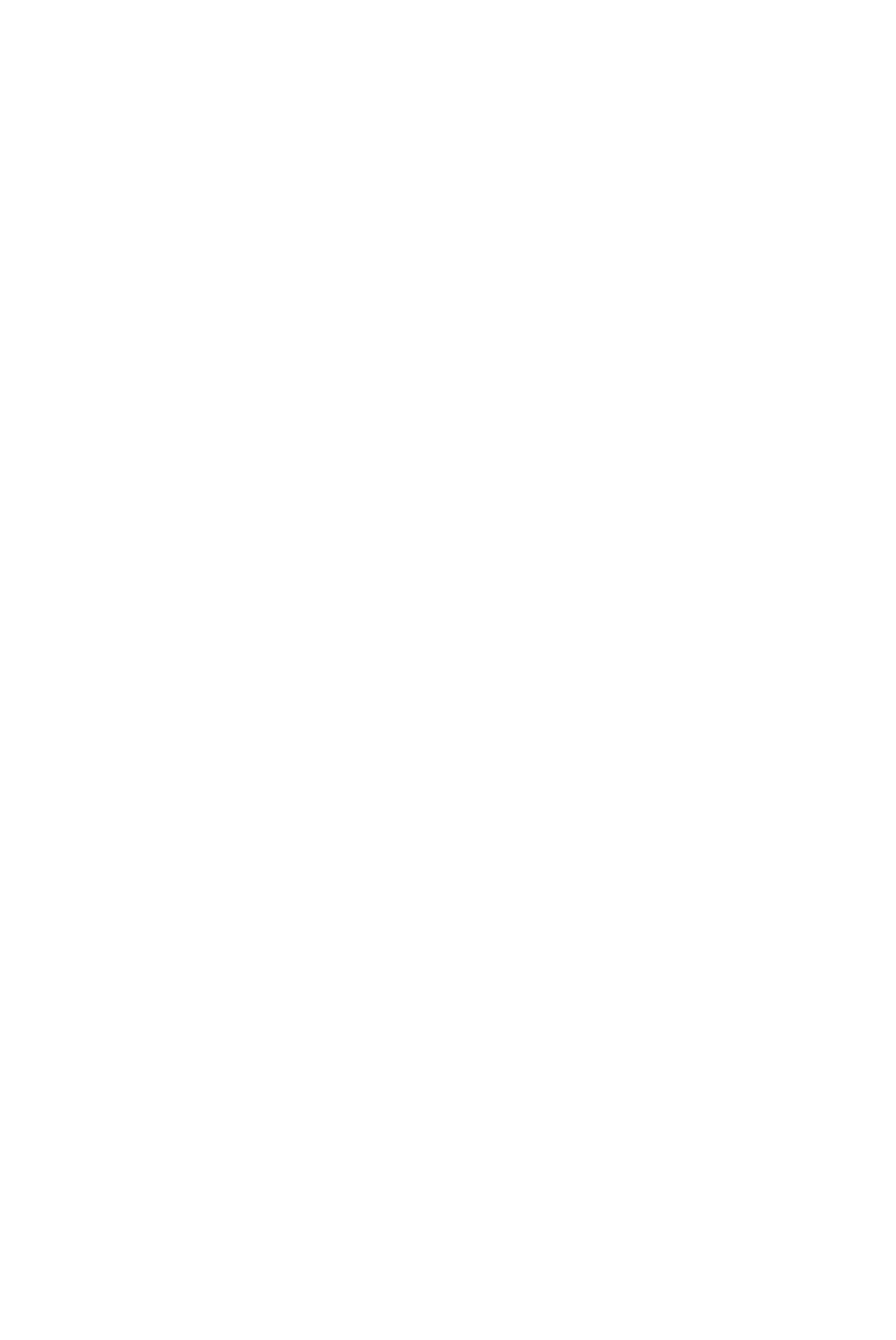
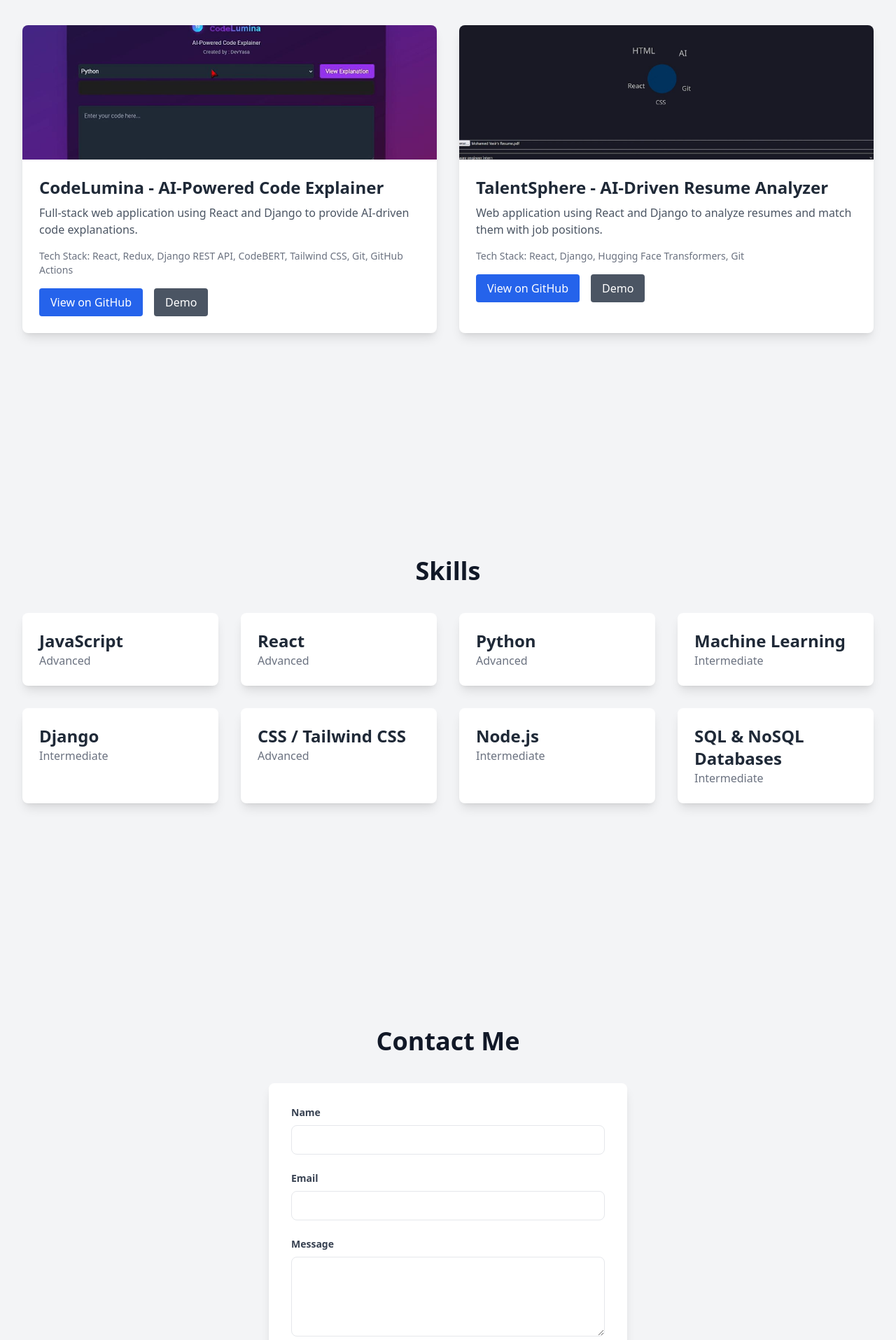
Before and after one commit to DevYasa/mohamed-yasir, a React (Create React App) app: page / in a window 1280 px wide. Shown: the part 882-2797 px from the top of the page at 70% size. Before the commit the page ends 818 px from the top, so only its background shows below. Built offline with nearby package versions, Linux system fonts and the light colour scheme.

Commit message:
Update to SPA

```diff
--- a/src/App.css
+++ b/src/App.css
@@ -1,3 +1,7 @@
+html {
+  scroll-behavior: smooth;
+}
+
 .App {
   text-align: center;
 }
--- a/src/App.js
+++ b/src/App.js
@@ -1,5 +1,5 @@
+// App.js
 import React, { useState } from 'react';
-import { HashRouter as Router, Route, Routes } from 'react-router-dom';
 import { motion } from 'framer-motion';
 import Header from './components/Header';
 import Home from './components/Home';
@@ -12,7 +12,6 @@ function App() {
   const [darkMode, setDarkMode] = useState(false);
 
   return (
-    <Router>
     <div className={`min-h-screen flex flex-col transition-colors duration-300 ${darkMode ? 'bg-gray-900 text-white' : 'bg-gray-100 text-gray-900'}`}>
       <Header darkMode={darkMode} setDarkMode={setDarkMode} />
       <motion.main
@@ -21,16 +20,13 @@ function App() {
         animate={{ opacity: 1, y: 0 }}
         transition={{ duration: 0.5 }}
       >
-          <Routes>
-            <Route path="/" element={<Home />} />
-            <Route path="/projects" element={<Projects />} />
-            <Route path="/skills" element={<Skills />} />
-            <Route path="/contact" element={<Contact />} />
-          </Routes>
+        <section id="home"><Home /></section>
+        <section id="projects" className="py-20"><Projects /></section>
+        <section id="skills" className="py-20"><Skills /></section>
+        <section id="contact" className="py-20"><Contact /></section>
       </motion.main>
       <Footer />
     </div>
-    </Router>
   );
 }
 
--- a/src/components/Contact.js
+++ b/src/components/Contact.js
@@ -1,3 +1,4 @@
+// Contact.js
 import React, { useState } from 'react';
 import { motion } from 'framer-motion';
 
@@ -5,70 +6,76 @@ function Contact() {
   const [formData, setFormData] = useState({ name: '', email: '', message: '' });
 
   const handleChange = (e) => {
-    setFormData({ ...formData, [e.target.name]: e.target.value });
+    const { name, value } = e.target;
+    setFormData({ ...formData, [name]: value });
   };
 
   const handleSubmit = (e) => {
     e.preventDefault();
-    // Here you would typically send the form data to a server
     console.log('Form submitted:', formData);
-    // Reset form after submission
+    // Here you could add actual form submission logic
     setFormData({ name: '', email: '', message: '' });
   };
 
   return (
-    <motion.div
-      className="contact py-20"
-      initial={{ opacity: 0 }}
-      animate={{ opacity: 1 }}
+    <div className="contact py-20">
+      <h2 className="text-4xl font-bold text-center mb-10">Contact Me</h2>
+      <div className="max-w-lg mx-auto">
+        <motion.form
+          className="bg-white dark:bg-gray-800 p-8 rounded-lg shadow-lg"
+          onSubmit={handleSubmit}
+          initial={{ opacity: 0, y: 20 }}
+          animate={{ opacity: 1, y: 0 }}
           transition={{ duration: 0.5 }}
         >
-      <h2 className="text-4xl font-bold text-center mb-10">Contact Me</h2>
-      <form onSubmit={handleSubmit} className="max-w-lg mx-auto">
-        <div className="mb-4">
-          <label htmlFor="name" className="block text-sm font-medium mb-2">Name</label>
+          <div className="mb-6">
+            <label htmlFor="name" className="block text-sm font-semibold text-gray-700 dark:text-gray-300 mb-2">
+              Name
+            </label>
             <input
               type="text"
-            id="name"
               name="name"
               value={formData.name}
               onChange={handleChange}
-            className="w-full px-3 py-2 border border-gray-300 rounded-md focus:outline-none focus:ring-2 focus:ring-blue-500"
+              className="w-full px-4 py-2 border rounded-lg focus:outline-none focus:border-blue-500 dark:bg-gray-700 dark:text-white"
               required
             />
           </div>
-        <div className="mb-4">
-          <label htmlFor="email" className="block text-sm font-medium mb-2">Email</label>
+          <div className="mb-6">
+            <label htmlFor="email" className="block text-sm font-semibold text-gray-700 dark:text-gray-300 mb-2">
+              Email
+            </label>
             <input
               type="email"
-            id="email"
               name="email"
               value={formData.email}
               onChange={handleChange}
-            className="w-full px-3 py-2 border border-gray-300 rounded-md focus:outline-none focus:ring-2 focus:ring-blue-500"
+              className="w-full px-4 py-2 border rounded-lg focus:outline-none focus:border-blue-500 dark:bg-gray-700 dark:text-white"
               required
             />
           </div>
-        <div className="mb-4">
-          <label htmlFor="message" className="block text-sm font-medium mb-2">Message</label>
+          <div className="mb-6">
+            <label htmlFor="message" className="block text-sm font-semibold text-gray-700 dark:text-gray-300 mb-2">
+              Message
+            </label>
             <textarea
-            id="message"
               name="message"
               value={formData.message}
               onChange={handleChange}
+              className="w-full px-4 py-2 border rounded-lg focus:outline-none focus:border-blue-500 dark:bg-gray-700 dark:text-white"
               rows="4"
-            className="w-full px-3 py-2 border border-gray-300 rounded-md focus:outline-none focus:ring-2 focus:ring-blue-500"
               required
             ></textarea>
           </div>
           <button
             type="submit"
-          className="w-full bg-blue-500 text-white py-2 px-4 rounded-md hover:bg-blue-600 transition-colors"
+            className="w-full py-2 px-4 bg-blue-600 text-white font-semibold rounded-lg hover:bg-blue-700 focus:outline-none"
           >
             Send Message
           </button>
-      </form>
-    </motion.div>
+        </motion.form>
+      </div>
+    </div>
   );
 }
 
--- a/src/components/Header.js
+++ b/src/components/Header.js
@@ -1,5 +1,5 @@
+// Header.js
 import React from 'react';
-import { Link } from 'react-router-dom';
 import { motion } from 'framer-motion';
 import { FaSun, FaMoon } from 'react-icons/fa';
 
@@ -14,7 +14,7 @@ function Header({ darkMode, setDarkMode }) {
             transition={{ duration: 0.5 }}
             className="flex items-center"
           >
-            <Link to="/" className="text-xl font-bold">Mohamed Yasir</Link>
+            <a href="#home" className="text-xl font-bold">Mohamed Yasir</a>
           </motion.div>
           <motion.ul
             className="flex space-x-4"
@@ -22,10 +22,10 @@ function Header({ darkMode, setDarkMode }) {
             animate={{ x: 0, opacity: 1 }}
             transition={{ duration: 0.5 }}
           >
-            <li><Link to="/" className="hover:text-blue-500 transition-colors">Home</Link></li>
-            <li><Link to="/projects" className="hover:text-blue-500 transition-colors">Projects</Link></li>
-            <li><Link to="/skills" className="hover:text-blue-500 transition-colors">Skills</Link></li>
-            <li><Link to="/contact" className="hover:text-blue-500 transition-colors">Contact</Link></li>
+            <li><a href="#home" className="hover:text-blue-500 transition-colors">Home</a></li>
+            <li><a href="#projects" className="hover:text-blue-500 transition-colors">Projects</a></li>
+            <li><a href="#skills" className="hover:text-blue-500 transition-colors">Skills</a></li>
+            <li><a href="#contact" className="hover:text-blue-500 transition-colors">Contact</a></li>
             <li>
               <button onClick={() => setDarkMode(!darkMode)} className="focus:outline-none">
                 {darkMode ? <FaSun className="text-yellow-400" /> : <FaMoon className="text-gray-700" />}
--- a/src/components/Home.js
+++ b/src/components/Home.js
@@ -1,9 +1,9 @@
+// Home.js
 import React from 'react';
 import { motion } from 'framer-motion';
 import { FaGithub, FaLinkedin } from 'react-icons/fa';
 
 function Home() {
-
   return (
     <motion.div
       className="home py-20 text-center"
@@ -44,9 +44,6 @@ function Home() {
         transition={{ delay: 0.4, type: 'spring', stiffness: 120 }}
       >
         Passionate software developer focused on building AI-powered web applications.
-        Experienced in integrating Hugging Face models and AI APIs to create
-        intelligent solutions. Specialized in developing user-friendly
-        applications with modern tech stack.
       </motion.p>
       <motion.div
         className="flex justify-center space-x-4"
--- a/src/components/Projects.js
+++ b/src/components/Projects.js
@@ -1,3 +1,4 @@
+// Projects.js
 import React, { useState } from 'react';
 import { motion } from 'framer-motion';
 
@@ -51,39 +52,36 @@ function Projects() {
               <div className="flex space-x-4">
                 <a
                   href={project.url}
-                  target="_blank"
-                  rel="noopener noreferrer"
-                  className="inline-block bg-blue-500 text-white px-4 py-2 rounded hover:bg-blue-600 transition-colors"
+                  className="px-4 py-2 text-white bg-blue-600 rounded hover:bg-blue-700"
                 >
-                  View Project
+                  View on GitHub
                 </a>
                 <button
                   onClick={() => openVideoModal(project.videoId)}
-                  className="inline-block bg-green-500 text-white px-4 py-2 rounded hover:bg-green-600 transition-colors"
+                  className="px-4 py-2 text-white bg-gray-600 rounded hover:bg-gray-700"
                 >
-                  Watch Demo
+                  Demo
                 </button>
               </div>
             </div>
           </motion.div>
         ))}
       </div>
-
       {selectedVideo && (
-        <div className="fixed inset-0 bg-black bg-opacity-75 flex items-center justify-center z-50">
-          <div className="bg-white p-4 rounded-lg">
+        <div
+          className="fixed inset-0 z-50 flex items-center justify-center bg-black bg-opacity-70"
+          onClick={closeVideoModal}
+        >
+          <div className="bg-white dark:bg-gray-900 rounded-lg overflow-hidden">
             <iframe
-              width="560"
-              height="315"
               src={`https://www.youtube.com/embed/${selectedVideo}`}
-              title="YouTube video player"
-              frameBorder="0"
-              allow="accelerometer; autoplay; clipboard-write; encrypted-media; gyroscope; picture-in-picture"
+              title="Project Demo"
+              className="w-full h-80"
               allowFullScreen
             ></iframe>
             <button
               onClick={closeVideoModal}
-              className="mt-4 bg-red-500 text-white px-4 py-2 rounded hover:bg-red-600 transition-colors"
+              className="block w-full py-3 text-center text-gray-500 hover:text-gray-700 dark:text-gray-300"
             >
               Close
             </button>
--- a/src/components/Skills.js
+++ b/src/components/Skills.js
@@ -1,31 +1,33 @@
+// Skills.js
 import React from 'react';
 import { motion } from 'framer-motion';
-import { FaPython, FaReact, FaDatabase } from 'react-icons/fa';
 
 const skillsData = [
-  { name: 'Python (Django)', icon: FaPython },
-  { name: 'JavaScript (React)', icon: FaReact },
-  { name: 'AI/ML (Hugging Face models, scikit-learn, NLTK, Pandas)', icon: FaPython },
-  { name: 'Databases (SQLite, MongoDB)', icon: FaDatabase },
-  { name: 'Version Control (Git, GitHub)', icon: FaPython },
-  { name: 'Frontend (React, HTML, CSS, Tailwind CSS)', icon: FaReact },
+  { name: "JavaScript", level: "Advanced" },
+  { name: "React", level: "Advanced" },
+  { name: "Python", level: "Advanced" },
+  { name: "Machine Learning", level: "Intermediate" },
+  { name: "Django", level: "Intermediate" },
+  { name: "CSS / Tailwind CSS", level: "Advanced" },
+  { name: "Node.js", level: "Intermediate" },
+  { name: "SQL & NoSQL Databases", level: "Intermediate" }
 ];
 
 function Skills() {
   return (
     <div className="skills py-20">
-        <h2 className="text-4xl font-bold text-center mb-10">Skills</h2>
-        <div className="grid md:grid-cols-2 lg:grid-cols-3 gap-8">
+      <h2 className="text-4xl font-bold text-center mb-10">Skills</h2>
+      <div className="grid grid-cols-1 sm:grid-cols-2 md:grid-cols-3 lg:grid-cols-4 gap-8">
         {skillsData.map((skill, index) => (
           <motion.div
             key={index}
-            className="bg-gray-100 dark:bg-gray-800 rounded-lg shadow-lg p-6 flex items-center"
+            className="p-6 bg-white dark:bg-gray-800 rounded-lg shadow-lg"
             initial={{ opacity: 0, y: 20 }}
             animate={{ opacity: 1, y: 0 }}
-            transition={{ duration: 0.5, delay: index * 0.1 }}
+            transition={{ duration: 0.3, delay: index * 0.1 }}
           >
-            <skill.icon className="text-4xl text-blue-500 mr-4" />
-            <span className="text-lg text-gray-800 dark:text-white">{skill.name}</span>
+            <h3 className="text-2xl font-semibold text-gray-800 dark:text-white">{skill.name}</h3>
+            <p className="text-gray-500 dark:text-gray-300">{skill.level}</p>
           </motion.div>
         ))}
       </div>
```
Lines whose indentation alone changed are shown as unchanged.
